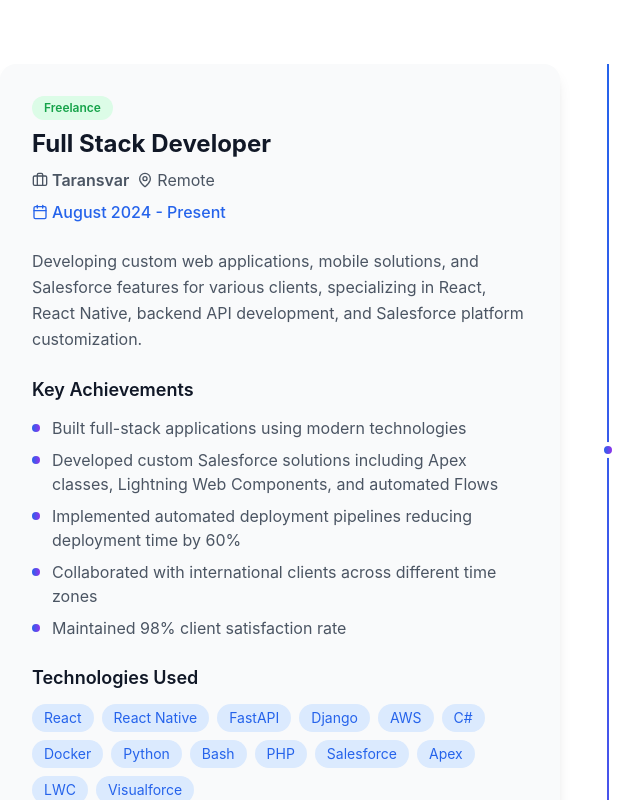
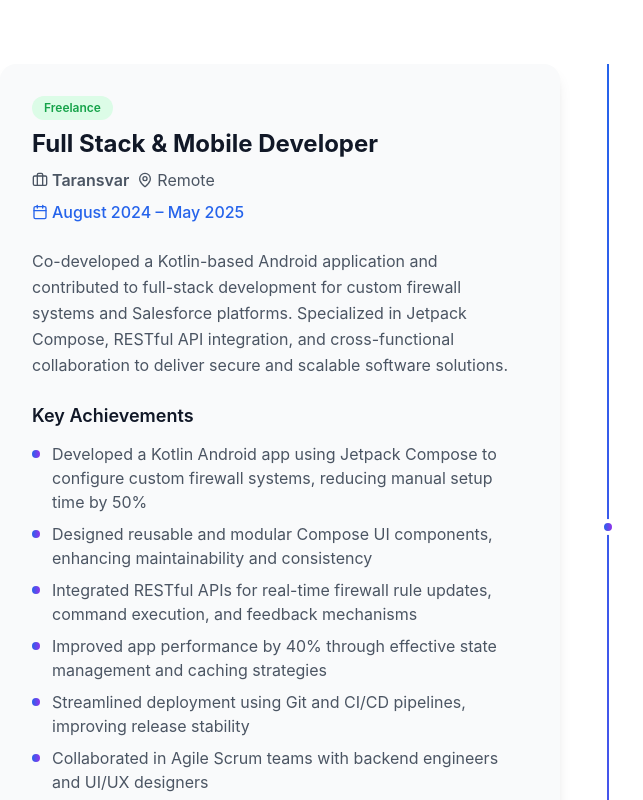
Before and after one commit to dev-sereti/VitePortfolio, a React (Vite) app: page / in a window 1280 px wide. Shown: the part 4900-5700 px from the top of the page, without its empty margins (32-675 px from the left). Built offline with nearby package versions, Linux system fonts and the light colour scheme.

Commit message:
Experience updated

```diff
--- a/src/components/Experience.tsx
+++ b/src/components/Experience.tsx
@@ -5,21 +5,26 @@ import { Calendar, MapPin, Briefcase } from 'lucide-react';
 const Experience: React.FC = () => {
   const experiences = [
  {
-      title: 'Full Stack Developer',
+  title: 'Full Stack & Mobile Developer',
   company: 'Taransvar',
   location: 'Remote',
-      period: 'August 2024 - Present',
+  period: 'August 2024 – May 2025',
   type: 'Freelance',
-      description: 'Developing custom web applications, mobile solutions, and Salesforce features for various clients, specializing in React, React Native, backend API development, and Salesforce platform customization.',
+  description: 'Co-developed a Kotlin-based Android application and contributed to full-stack development for custom firewall systems and Salesforce platforms. Specialized in Jetpack Compose, RESTful API integration, and cross-functional collaboration to deliver secure and scalable software solutions.',
   achievements: [
-        'Built full-stack applications using modern technologies',
-        'Developed custom Salesforce solutions including Apex classes, Lightning Web Components, and automated Flows',
-        'Implemented automated deployment pipelines reducing deployment time by 60%',
-        'Collaborated with international clients across different time zones',
-        'Maintained 98% client satisfaction rate'
+    'Developed a Kotlin Android app using Jetpack Compose to configure custom firewall systems, reducing manual setup time by 50%',
+    'Designed reusable and modular Compose UI components, enhancing maintainability and consistency',
+    'Integrated RESTful APIs for real-time firewall rule updates, command execution, and feedback mechanisms',
+    'Improved app performance by 40% through effective state management and caching strategies',
+    'Streamlined deployment using Git and CI/CD pipelines, improving release stability',
+    'Collaborated in Agile Scrum teams with backend engineers and UI/UX designers'
   ],
-      technologies: ['React', 'React Native', 'FastAPI', 'Django', 'AWS', 'C#', 'Docker', 'Python', 'Bash', 'PHP', 'Salesforce', 'Apex', 'LWC', 'Visualforce']
+  technologies: [
+    'Kotlin', 'Jetpack Compose', 'Android', 'React', 'React Native', 'FastAPI', 'Django', 'AWS',
+    'C#', 'Docker', 'Python', 'Bash', 'PHP', 'Salesforce', 'Apex', 'LWC', 'Visualforce'
+  ]
  },
+
     {
       title: 'Volunteer Fullstack Developer & IT Support Specialist',
       company: 'Wanawake Kwa Wanawake',
```
Lines whose indentation alone changed are shown as unchanged.
